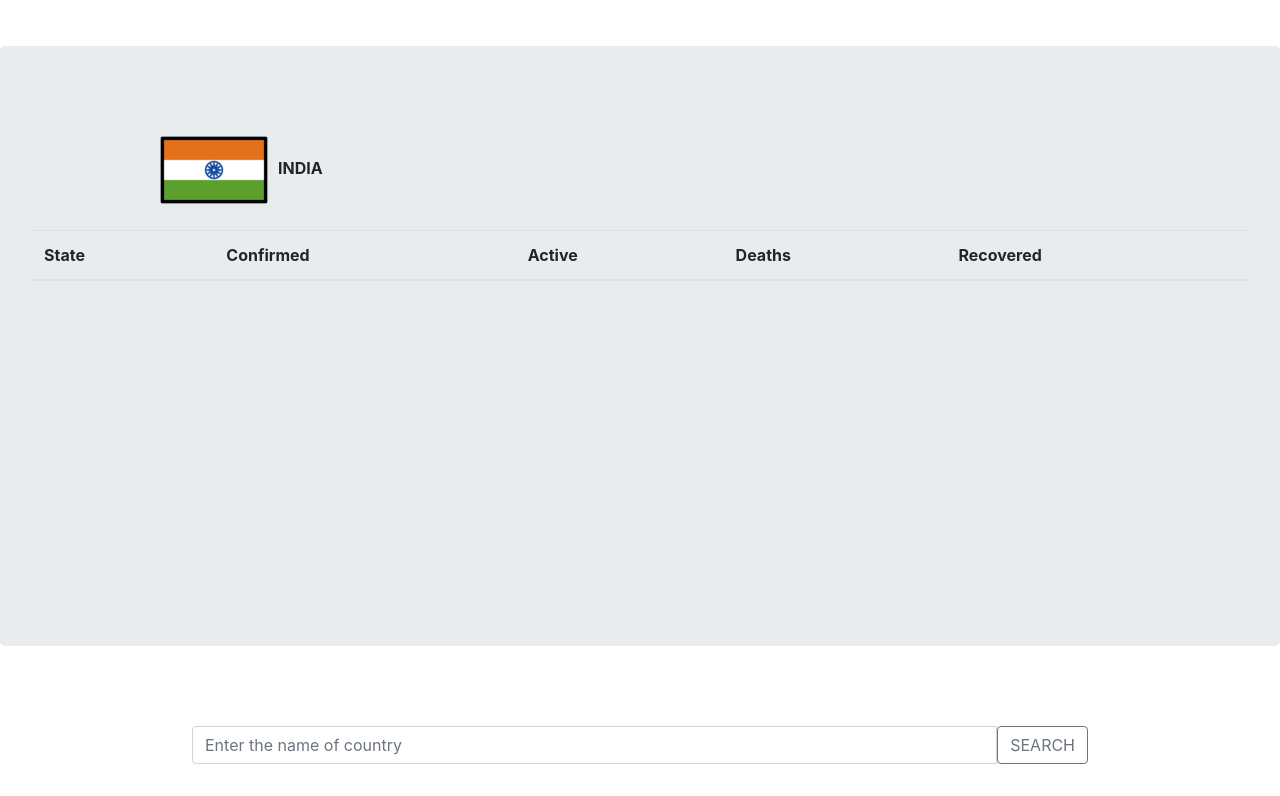
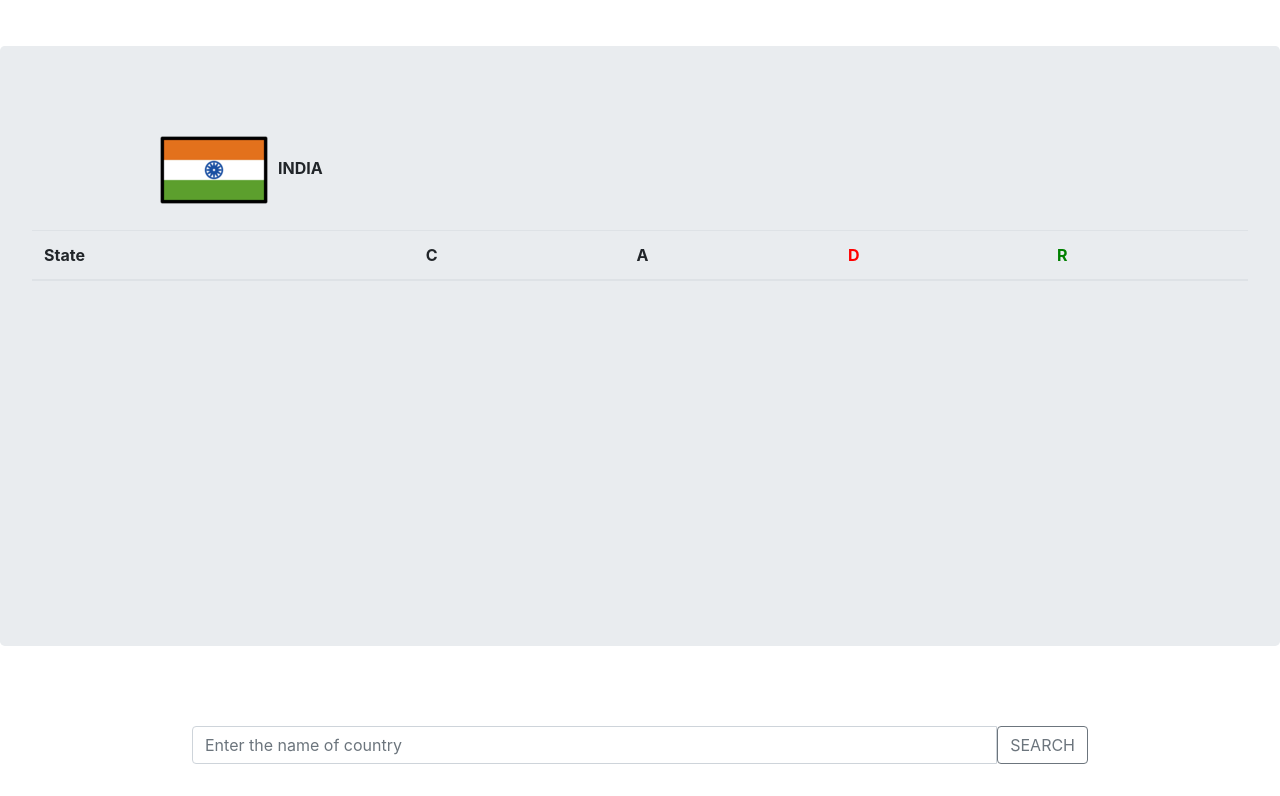
Before and after one commit to shadabmajeed/coranaapp, a website: page public/index.html in a window 1280 px wide. Shown: the part 1011-1807 px from the top of the page. Drawn offline with nearby package versions, Linux system fonts and the light colour scheme; no server answers.

Commit message:
index modified

```diff
--- a/public/index.html
+++ b/public/index.html
@@ -60,10 +60,10 @@
            <thead>
            <tr>
              <th>State</th>
-             <th>Confirmed</th>
-             <th>Active</th>
-             <th>Deaths</th>
-             <th>Recovered</th>
+             <th>C</th>
+             <th>A</th>
+             <th style="color: red;">D</th>
+             <th  style="color:green">R</th>
            </tr>
 
 
```
